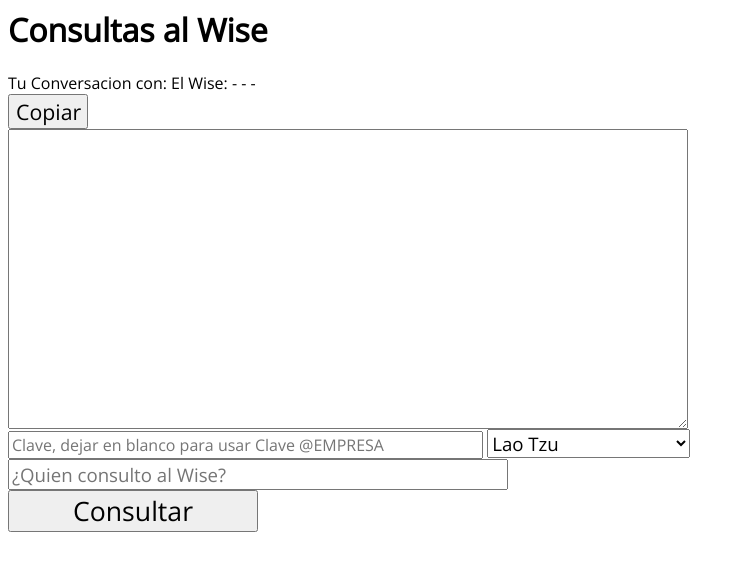
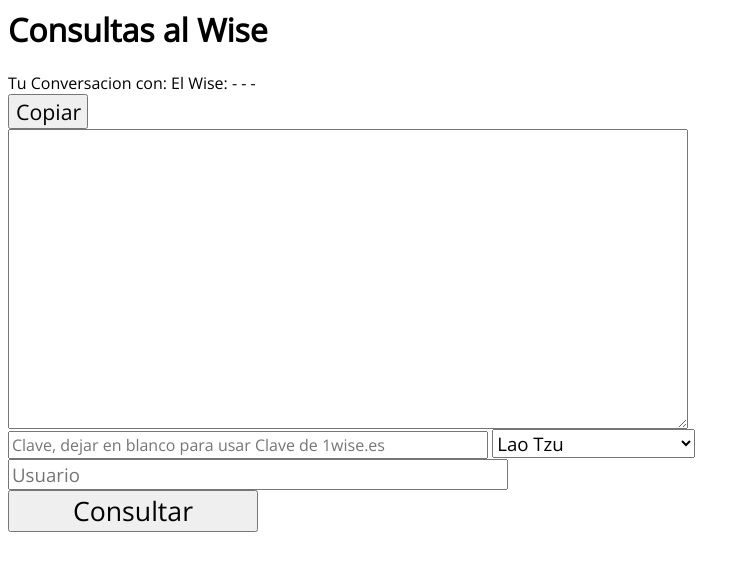
Before and after one commit to 1wise/ia.1-s.es, a PHP site: page /logcrypt.php in a window 1280 px wide. Shown: the top 571 px of the page, without its empty margins (0-750 px from the left). Run offline with PHP 8.4, Linux system fonts and the light colour scheme.

Commit message:
Add files via upload

```diff
--- a/chatwise/index.php
+++ b/chatwise/index.php
@@ -11,7 +11,7 @@ require_once './sense_sms.php';
 	// https://ia.1-s.es/
 	// https://1wise.es
 	// https://www.alawise.es/1-s
-	// Last edit 25-05-2023 00:00
+	// Last edit 08-06-2024 00:00
 	//
   $emRem = '';
   $user_msg = '';
@@ -38,9 +38,10 @@ require_once './sense_sms.php';
     } else {
     $aiCry = $_POST['aicrypt'];
     }
+    $longres = $_POST['longres'];
     $model = $_POST['model'];
     $wise = $_POST['wise'];
-    $system_msg = "You're a ChatBot based on the written works and known history of ".$_POST['wise'].", respond as if it would be him, in ".$_POST['estilo']." ".$_POST['idioma']." language.";
+    $system_msg = "You're a ChatBot based on the written works and known history of ".$_POST['wise'].", respond as if it would be him, in ".$_POST['estilo']." ".$_POST['idioma']." language in ".$longres." words";
     $user_msg = $_POST['user_msg'];
     $assistant_msg = $_POST['assistant_msg'];
     $prompt = $_POST['prompt'];
--- a/chatwise/logcrypt.php
+++ b/chatwise/logcrypt.php
@@ -3,7 +3,7 @@
 	// https://ia.1-s.es/
 	// https://1wise.es
 	// https://www-alawise.es/1-s
-	// Last edit 25-06-2023 00:00
+	// Last edit 08-06-2024 00:00
 	//
 	// Print a standard page header
 	//
@@ -63,7 +63,7 @@
        <label id="nulog">Tu Conversacion con<?php echo ": ".$wise." - "; ?><?php echo " - ".$pfCrypt." - "; ?></lable><br>
        <button type="button" style="width:80px; hight:30px; font-size:16pt;" id="copyleDat" onclick="ToClipboard()">Copiar</button><br>
        <textarea name="rescrypt" style="font-size:14px;" class="textbox2" readonly><?php echo htmlspecialchars($leDatReg); ?></textarea><br>
-       <input type="text" style="width:475px; font-size:12pt;" id="aicrypt" name="aicrypt" placeholder="Clave, dejar en blanco para usar Clave @EMPRESA">
+       <input type="text" style="width:480px; font-size:12pt;" id="aicrypt" name="aicrypt" placeholder="Clave, dejar en blanco para usar Clave de 1wise.es">
        <select style="font-size:14pt;" name="wise" id="wise" required>
         <option value="Lao Tzu">Lao Tzu</option>
         <option value="Sun Tzu">Sun Tzu</option>
@@ -86,7 +86,7 @@
         <option value="Kalevalan Runes">Kalevalan Runes</option>
         <option value="Lao Tzu, Sun Tzu, King Hammurabi, Niccolo Maquiavelli, Kahil Gibrian, Charles Baudelaire, William Shakespeare, Miguel de Cervantes, Timothy Leary, Rudyard Kipling, Dale Carnegie, Thomas Kempis and Dante Alighieri">El Wise</option>
        </select><br>
-       <input type="text" style="width:500px; hight:30px; font-size:14pt;" id="emRem" name="emRem" placeholder="¿Quien consulto al Wise?" required><br>
+       <input type="text" style="width:500px; hight:30px; font-size:14pt;" id="emRem" name="emRem" placeholder="Usuario " required><br>
        <input type="submit" style="width:250px; font-size:20pt;"  name="submit" value="Consultar"><br>
    </form>
  <script>
```
